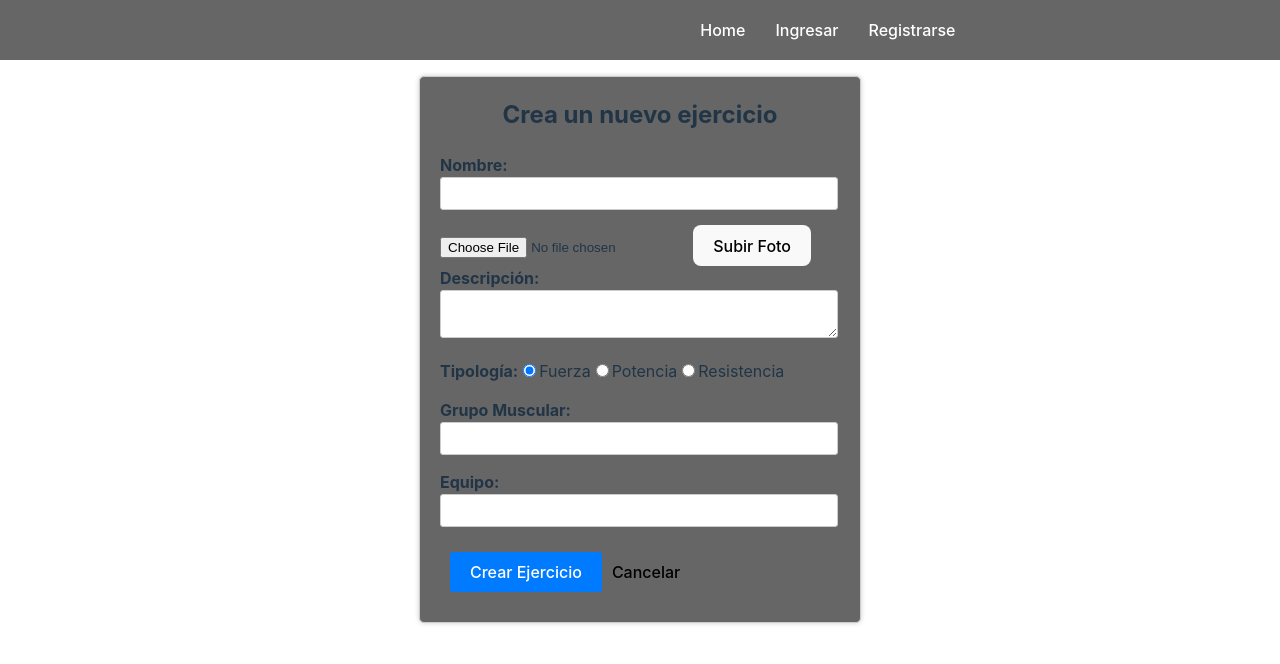
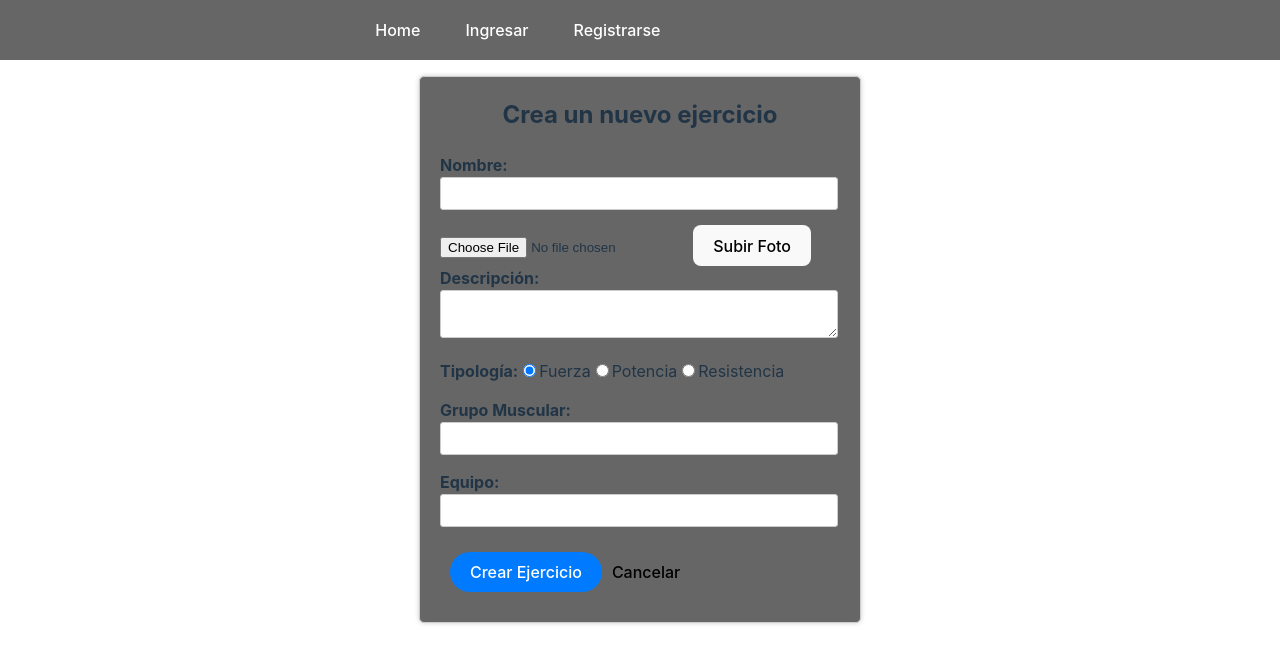
Before and after one commit to ezeclav/GYM-FUERZA-LATINA, a React (Vite) app in the folder cliente/: page /newExercise in a window 1280 px wide. Shown: the top 664 px of the page. Built offline with nearby package versions, Linux system fonts and the light colour scheme.

Commit message:
CSS y arreglos varios

```diff
--- a/cliente/src/components/Exercise/ExerciseCard/ExerciseCard.css
+++ b/cliente/src/components/Exercise/ExerciseCard/ExerciseCard.css
@@ -1,11 +1,11 @@
-.exercise-list-container {
-  width: 1800px;
-  height: 1800px;
+.exercise-list-card {
+  width: 300px;
+  height: 300px;
   margin: 0%;
   padding: 4%;
   display: grid;
-  grid-template-rows: repeat(auto-fit, 200px);
-  grid-template-columns: repeat(auto-fit, 200px);
+  grid-template-rows: repeat(auto-fit, 300px);
+  grid-template-columns: repeat(auto-fit, 300px);
   gap: 50 px;
   grid-auto-flow: row;
   align-items: stretch;
@@ -13,6 +13,6 @@
 
 .exercise-details {
   border: 7px solid #000;
-  border-radius: 5%;
+  border-radius: 30px;
   padding: 10px;
 }
--- a/cliente/src/components/Exercise/ExerciseCard/ExerciseCard.jsx
+++ b/cliente/src/components/Exercise/ExerciseCard/ExerciseCard.jsx
@@ -1,6 +1,6 @@
 import { Link } from "react-router-dom";
 import "./ExerciseCard.css";
-import { AuthContext } from "../../../context/AuthContext";
+// import { AuthContext } from "../../../context/AuthContext";
 
 //const admin = useContext(AuthContext);
 
--- a/cliente/src/components/Exercise/ExerciseDetails/ExerciseDetails.jsx
+++ b/cliente/src/components/Exercise/ExerciseDetails/ExerciseDetails.jsx
@@ -1,5 +1,5 @@
 import { useEffect, useState, useContext } from "react";
-import { useParams } from "react-router-dom";
+import { useParams, Link } from "react-router-dom";
 import { AuthContext } from "../../../context/AuthContext";
 import axios from "axios";
 //import ExercisePhoto from "../ExercisePhoto"; <---------- TIRA ERROR. POR SOLUCIONAR
@@ -19,7 +19,7 @@ const ExerciseDetails = () => {
     const fetchExercises = async () => {
       try {
         const token = localStorage.getItem("token");
-        console.log(exerciseId);
+        // console.log(exerciseId);
         const options = {
           headers: {
             Authorization: token,
@@ -27,7 +27,7 @@ const ExerciseDetails = () => {
         };
         const response = await axios.get(
           `/api/exercise/${exerciseId}`,
-          options,
+          options
         );
         setExercise(response.data.data);
       } catch (err) {
@@ -86,6 +86,9 @@ const ExerciseDetails = () => {
           />
         </Modal>
       )}
+      <Link to="#" onClick={() => window.history.back()}>
+        VOLVER
+      </Link>
     </div>
   );
 };
--- a/cliente/src/components/Exercise/ExerciseList/ExerciseList.jsx
+++ b/cliente/src/components/Exercise/ExerciseList/ExerciseList.jsx
@@ -24,8 +24,12 @@ function ExerciseList() {
         };
         const response = await axios.get("/api/exercises", options);
 
-        const reversedExercises = response.data.data.reverse();
-        console.log(response.data.data);
+        // Enlistar de manera descendente:
+        const reversedExercises = response.data.data;
+
+        // Enlistar de manera ascendente con RESERVE()
+        // const reversedExercises = response.data.data.reverse();
+        // console.log(response.data.data);
         setExercises(reversedExercises);
       } catch (err) {
         setError(err.message);
@@ -51,7 +55,7 @@ function ExerciseList() {
       exercises.filter(
         (exercise) =>
           exercise.title.toLowerCase().indexOf(searchKeyword.toLowerCase()) !==
-          -1,
+          -1
       );
   } else {
     result = exercises;
@@ -89,7 +93,7 @@ function ExerciseList() {
             muscle_group={muscle_group}
             equipment={equipment}
           />
-        ),
+        )
       )}
     </div>
   );
--- a/cliente/src/components/Exercise/NewExercise/NewExercise.css
+++ b/cliente/src/components/Exercise/NewExercise/NewExercise.css
@@ -40,7 +40,7 @@ label {
   padding: 10px 20px;
   margin: 10px;
   border: none;
-  border-radius: 3px;
+  border-radius: 30px;
   cursor: pointer;
 }
 
--- a/cliente/src/components/Exercise/NewExercise/NewExercise.jsx
+++ b/cliente/src/components/Exercise/NewExercise/NewExercise.jsx
@@ -43,14 +43,17 @@ function NewExercise() {
           Authorization: token,
         },
       });
-      console.log("New exercise created:", response.data);
+      // console.log("New exercise created:", response.data);
       if (response.data.status === "ok") {
         // navigate("/");
         SetOkExercise("Ejercicio creado con EXITO..!!!");
       }
     } catch (error) {
       console.error("Error al crear un nuevo ejercicio:", error);
-      SetOkExercise("ERROR al crear el ejercicio....intente nuevamente.");
+      const noOk = error.response.data.message;
+      SetOkExercise(
+        `ERROR al crear el ejercicio....intente nuevamente: ${noOk}`
+      );
     }
   };
 
--- a/cliente/src/components/Navbar/Navbar.css
+++ b/cliente/src/components/Navbar/Navbar.css
@@ -4,11 +4,14 @@
   display: flex;
   justify-content: space-between;
   align-items: center;
-  padding-left: 370px;
+  /* padding-left: 370px; */
+  /* position: sticky;
+  top: 0;
+  z-index: 1000; */
 }
 
-nav ul li {
-  margin-right: 20px;
+div ul li {
+  margin-right: 35px;
 }
 
 .nav_items {
--- a/cliente/src/components/Navbar/index.jsx
+++ b/cliente/src/components/Navbar/index.jsx
@@ -15,7 +15,7 @@ function Navbar() {
   };
 
   return (
-    <nav className="navbar">
+    <div className="navbar">
       <ul>
         {isAuthenticated ? (
           // Usuario Logueado
@@ -70,7 +70,7 @@ function Navbar() {
         <span></span>
         <span></span>
       </div>
-    </nav>
+    </div>
   );
 }
 
```
